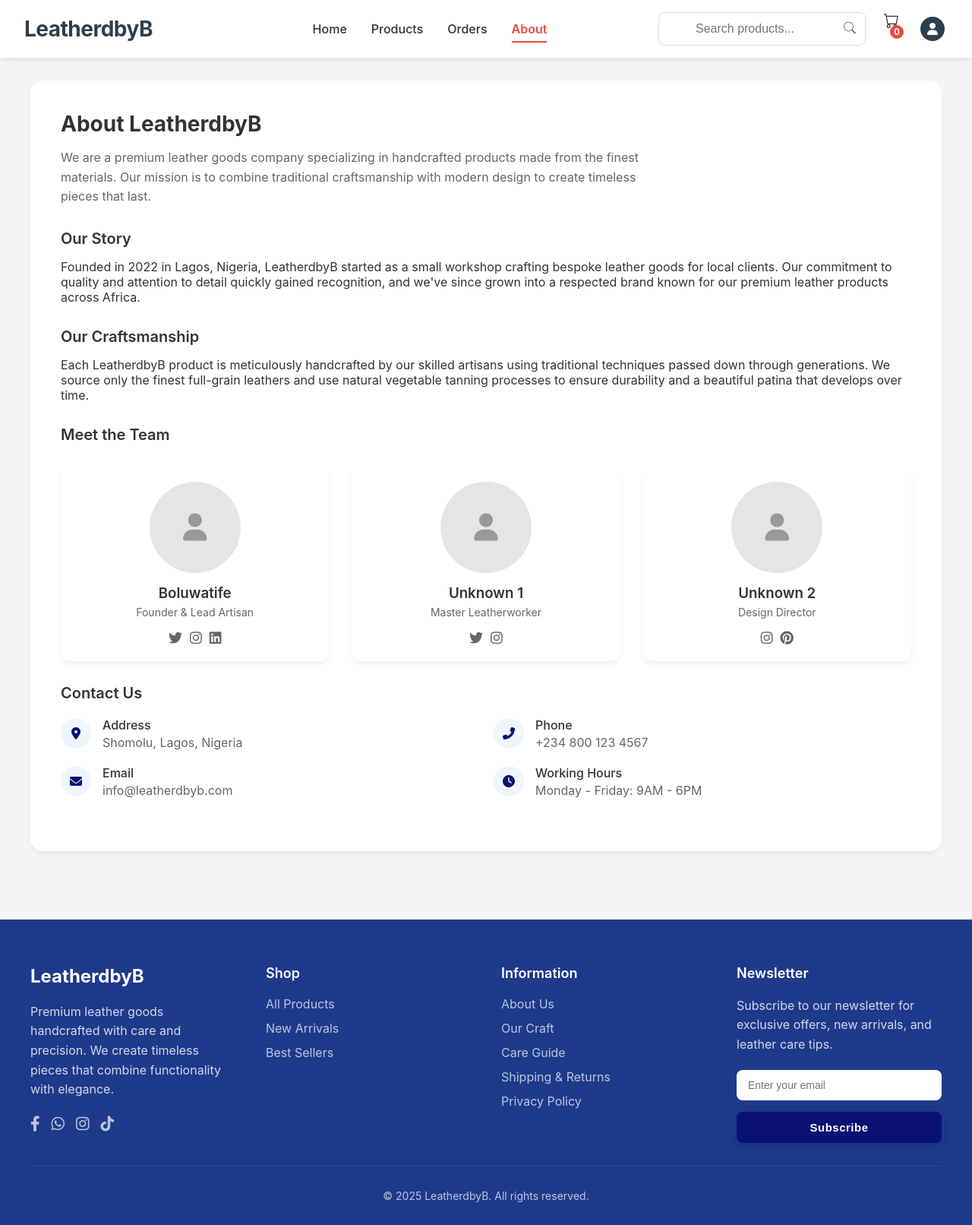
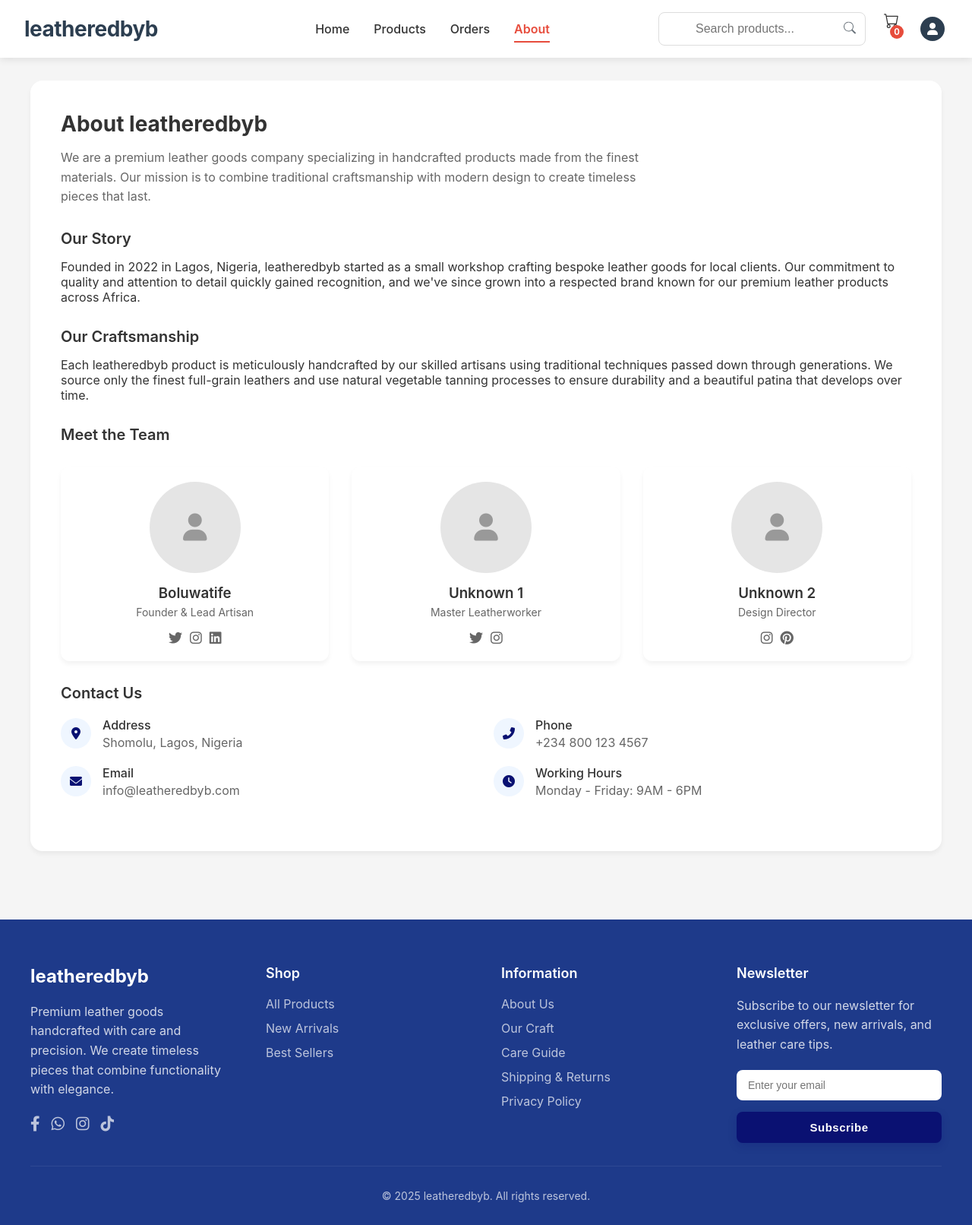
Before and after one commit to EdwardIyanda1/leatherdbyb, a Django app: page /about/ in a window 1280 px wide. Shown: the whole page at 76% size. Run offline with Django 5.2, Linux system fonts and the light colour scheme; some libraries are stand-ins or nearby versions.

Commit message:
custumization of names

```diff
--- a/core/templates/about.html
+++ b/core/templates/about.html
@@ -5,7 +5,7 @@
 <div id="about" class="page">
     <div class="about-container">
         <div class="about-header">
-            <h1 class="about-title">About LeatherdbyB</h1>
+            <h1 class="about-title">About leatheredbyb</h1>
             <p class="about-subtitle">
                 We are a premium leather goods company specializing in handcrafted products made from the finest materials.
                 Our mission is to combine traditional craftsmanship with modern design to create timeless pieces that last.
@@ -15,7 +15,7 @@
         <div class="about-section">
             <h2 class="section-title">Our Story</h2>
             <p>
-                Founded in 2022 in Lagos, Nigeria, LeatherdbyB started as a small workshop crafting bespoke leather goods for local clients.
+                Founded in 2022 in Lagos, Nigeria, leatheredbyb started as a small workshop crafting bespoke leather goods for local clients.
                 Our commitment to quality and attention to detail quickly gained recognition, and we've since grown into a respected brand
                 known for our premium leather products across Africa.
             </p>
@@ -24,7 +24,7 @@
         <div class="about-section">
             <h2 class="section-title">Our Craftsmanship</h2>
             <p>
-                Each LeatherdbyB product is meticulously handcrafted by our skilled artisans using traditional techniques passed down through generations.
+                Each leatheredbyb product is meticulously handcrafted by our skilled artisans using traditional techniques passed down through generations.
                 We source only the finest full-grain leathers and use natural vegetable tanning processes to ensure durability and a beautiful patina
                 that develops over time.
             </p>
@@ -103,7 +103,7 @@
                     </div>
                     <div>
                         <div class="contact-label">Email</div>
-                        <div class="contact-value">info@leatherdbyb.com</div>
+                        <div class="contact-value">info@leatheredbyb.com</div>
                     </div>
                 </div>
 
--- a/core/templates/base.html
+++ b/core/templates/base.html
@@ -4,7 +4,7 @@
 <head>
     <meta charset="UTF-8">
     <meta name="viewport" content="width=device-width, initial-scale=1.0">
-    <title>LeatherdbyB - Carving out the best for you</title>
+    <title>leatheredbyb - Carving out the best for you</title>
     <link rel="stylesheet" href="https://cdnjs.cloudflare.com/ajax/libs/font-awesome/6.0.0/css/all.min.css">
     <script src="https://js.paystack.co/v1/inline.js"></script>
     <link rel="stylesheet" href="{% static 'css/style.css' %}">
--- a/core/templates/includes/footer.html
+++ b/core/templates/includes/footer.html
@@ -31,7 +31,7 @@
 
     <div class="footer-container">
         <div class="footer-col">
-            <div class="footer-logo">LeatherdbyB</div>
+            <div class="footer-logo">leatheredbyb</div>
             <p class="footer-about">
                 Premium leather goods handcrafted with care and precision.
                 We create timeless pieces that combine functionality with elegance.
@@ -78,6 +78,6 @@
     </div>
 
     <div class="footer-bottom">
-        &copy; {% now "Y" %} LeatherdbyB. All rights reserved.
+        &copy; {% now "Y" %} leatheredbyb. All rights reserved.
     </div>
 </footer>
--- a/core/templates/includes/header.html
+++ b/core/templates/includes/header.html
@@ -1,7 +1,7 @@
 <nav class="main-nav">
 
     <div class="nav-brand">
-        <a href="{% url 'home' %}" class="logo">LeatherdbyB</a>
+        <a href="{% url 'home' %}" class="logo">leatheredbyb</a>
     </div>
 
 
@@ -78,7 +78,7 @@
 
     <div class="mobile-menu" id="mobileMenu">
         <div class="mobile-menu-header">
-            <span class="mobile-menu-title">LeatherdbyB</span>
+            <span class="mobile-menu-title">leatheredbyb</span>
             <button class="mobile-menu-close" onclick="toggleMobileMenu()" aria-label="Close menu">
                 &times;
             </button>
@@ -107,7 +107,7 @@
             <a class="mobile-nav-item" href="{% url 'signup' %}">Register</a>
         {% endif %}
         <div class="footer-bottom">
-            &copy; {% now "Y" %} LeatherdbyB. All rights reserved.
+            &copy; {% now "Y" %} leatheredbyb. All rights reserved.
         </div>
     </div>
 </nav>
```
